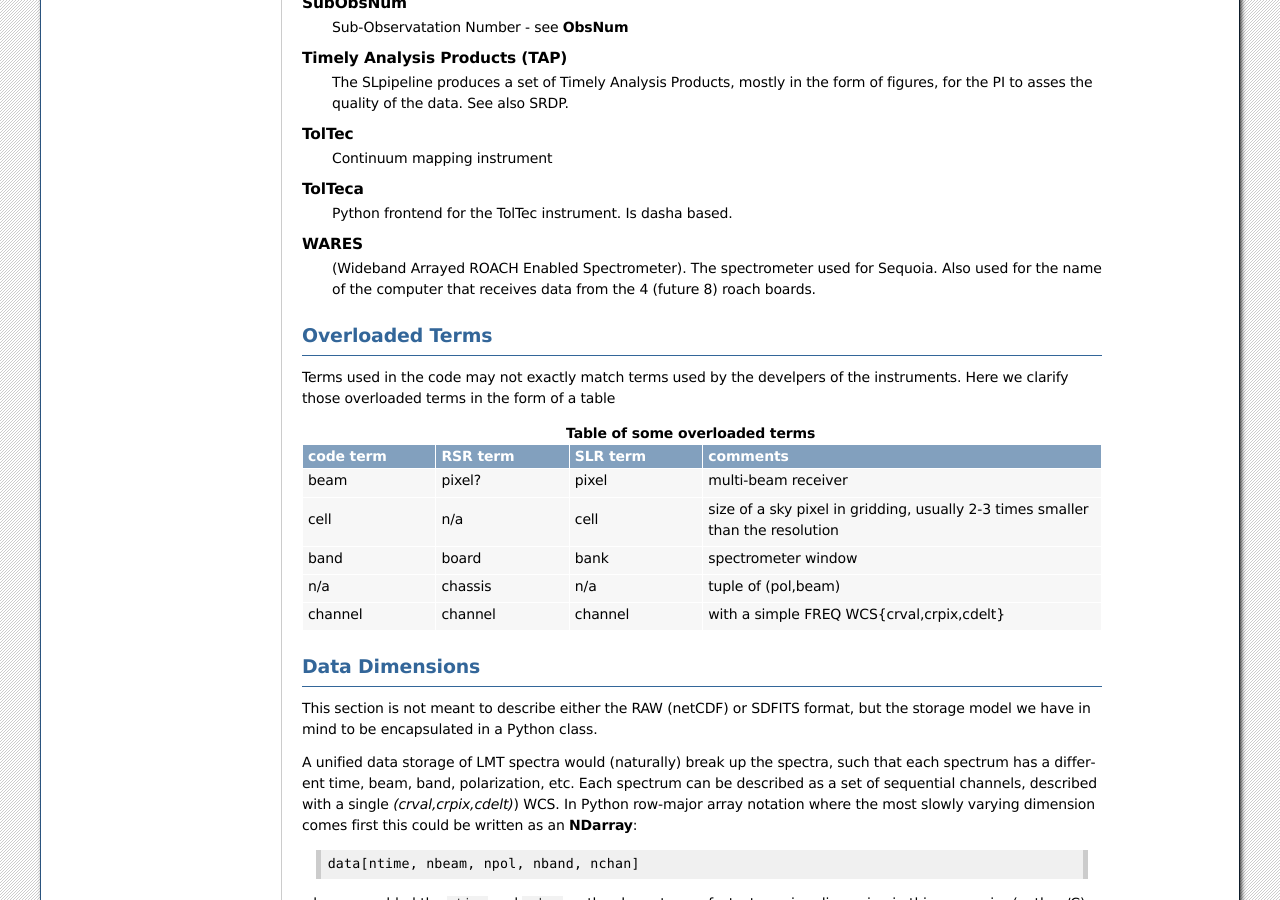
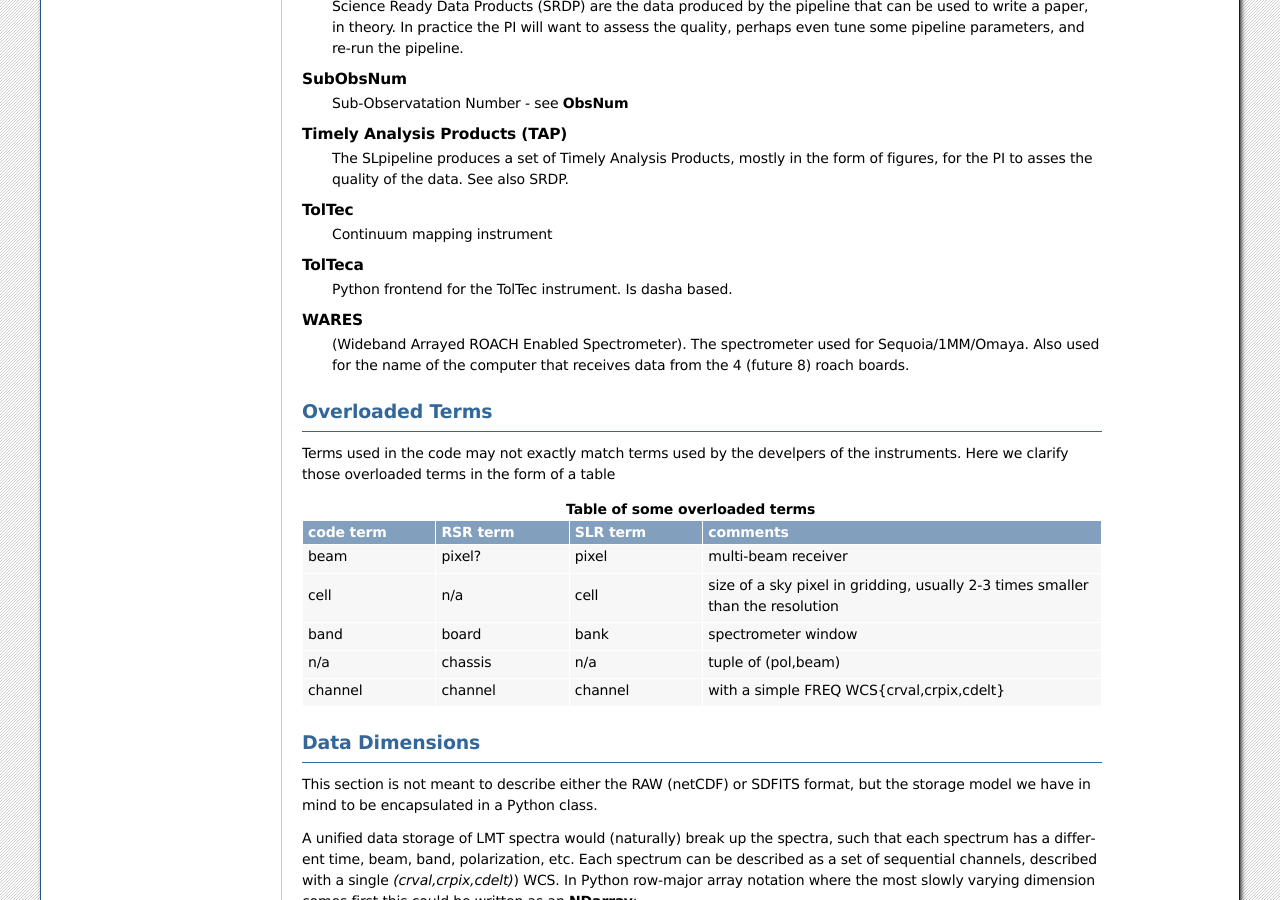
Before and after one commit to astroumd/lmtoy, a Sphinx documentation site: the page built from docs/source/glossary.rst, in a window 1280 px wide and 900 px high, scrolled down 2737 px. Built offline with Sphinx 7.4.7, drawn with Linux system fonts in a browser that asks for light colours; pages that are not in the unit, such as notebooks, are missing from menus; some of the changed text lies outside the part shown.

```diff
--- a/docs/source/glossary.rst
+++ b/docs/source/glossary.rst
@@ -196,7 +200,7 @@ of some overloaded terms after the glossary. See :ref:`overloaded`.
 
     WARES
       (Wideband Arrayed ROACH Enabled Spectrometer). The spectrometer used
-      for Sequoia. Also used for the name
+      for Sequoia/1MM/Omaya. Also used for the name
       of the computer that receives data from the 4 (future 8) roach boards.
 
 
```
Also changed, not shown: other parts of docs/source/glossary.rst (+4 -0 lines).
